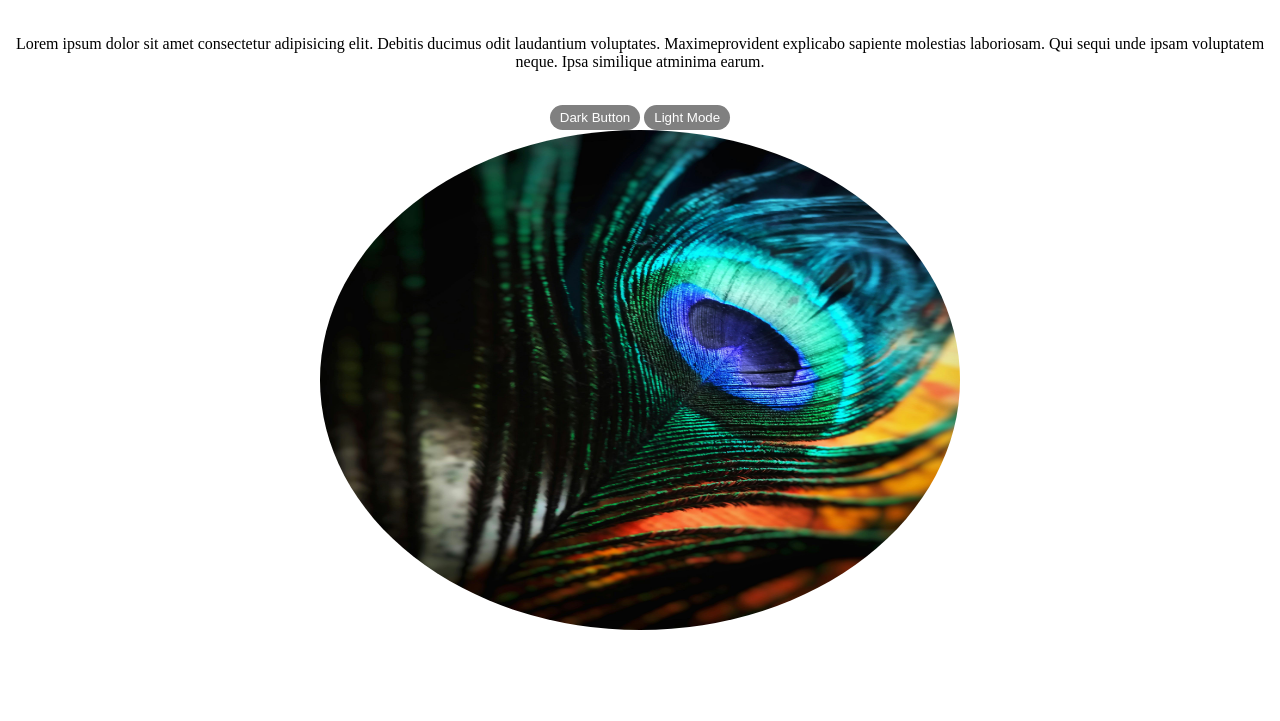
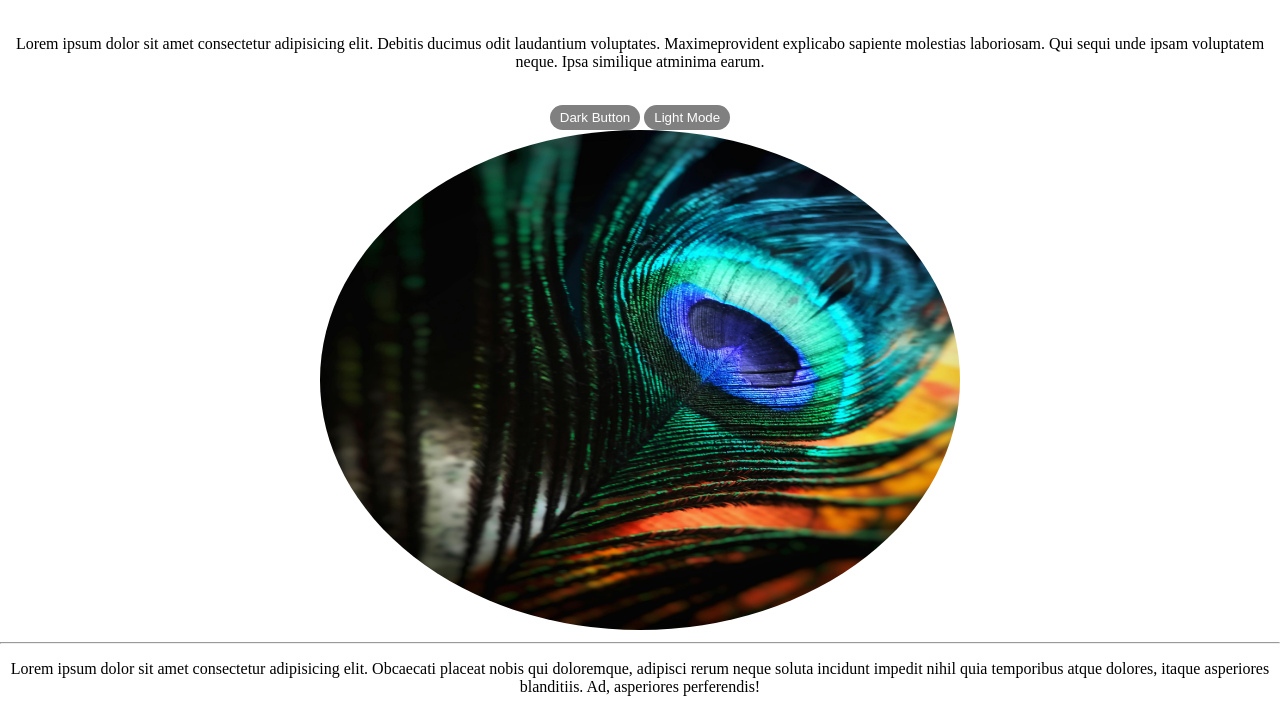
Before and after one commit to ishitadudhat/My-Project2, a plain HTML site: page index.html in a window 1280 px wide. Shown: the part 79-800 px from the top of the page. Drawn offline with Linux system fonts and the light colour scheme.

Commit message:
add hr and p tags:

```diff
--- a/index.html
+++ b/index.html
@@ -16,5 +16,7 @@
     <button onclick="lightbtn()">Light Mode</button>
     <br>
     <img id="img1" src="img1.jpg" alt="Image">
+    <hr>
+    <p>Lorem ipsum dolor sit amet consectetur adipisicing elit. Obcaecati placeat nobis qui doloremque, adipisci rerum neque soluta incidunt impedit nihil quia temporibus atque dolores, itaque asperiores blanditiis. Ad, asperiores perferendis!</p>
 </body>
 </html>
```
